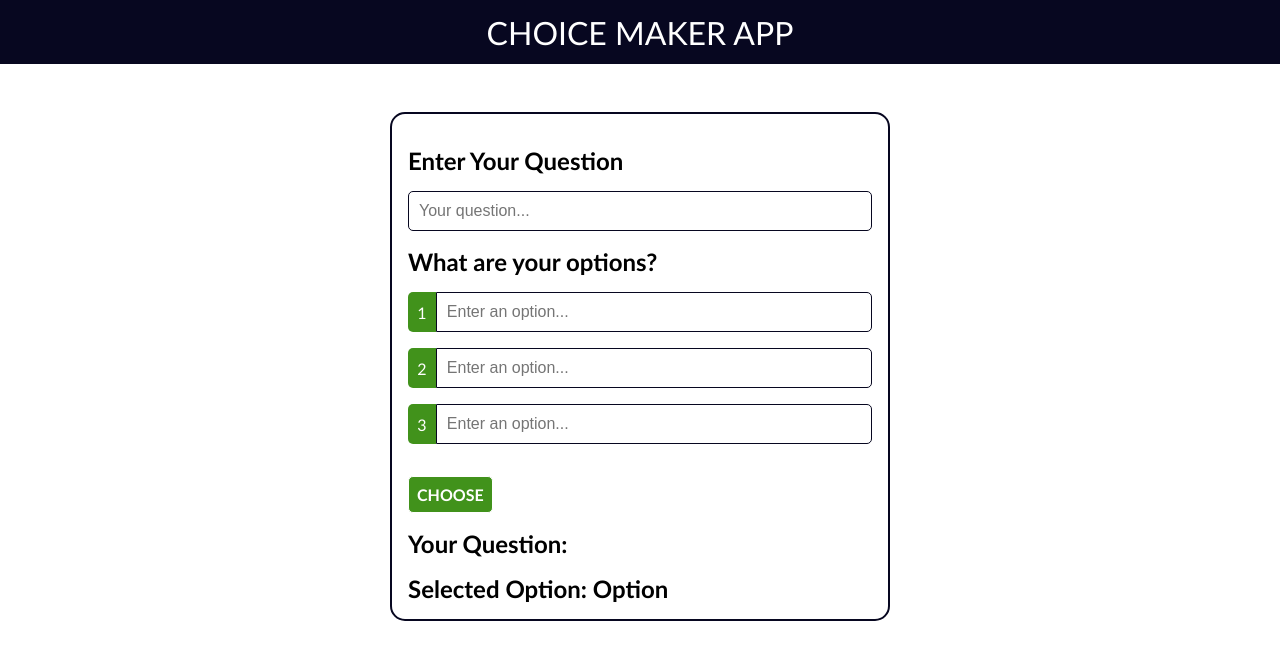
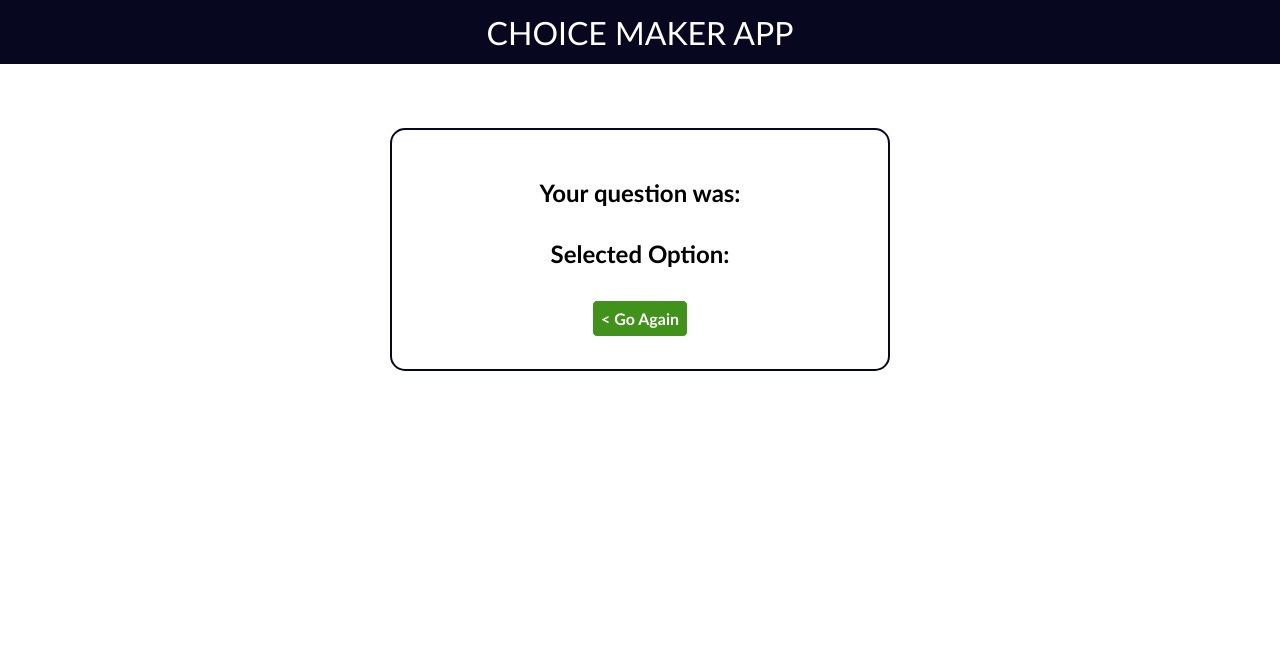
Before and after one commit to Chizycodes/Choice-Maker-App, a React (Create React App) app: page /displaychoice in a window 1280 px wide. Shown: the top 660 px of the page. Built offline with nearby package versions, Linux system fonts and the light colour scheme.

Commit message:
set routing

```diff
--- a/package.json
+++ b/package.json
@@ -8,6 +8,7 @@
     "@testing-library/user-event": "^12.1.10",
     "react": "^17.0.2",
     "react-dom": "^17.0.2",
+    "react-router-dom": "^5.3.0",
     "react-scripts": "4.0.3",
     "web-vitals": "^1.0.1"
   },
--- /dev/null
+++ b/src/App.js
@@ -0,0 +1,32 @@
+import { BrowserRouter as Router, Route } from 'react-router-dom';
+import DisplayChoice from './components/DisplayChoice';
+import Header from './components/Header';
+import ChoiceMaker from './components/ChoiceMaker';
+
+const App = ({question, randomAnswer}) => {
+
+    return (
+      <Router>
+        <Header />
+        <div className="container">
+          <Route
+            path="/"
+            exact
+            render={(props) => (
+              <>
+                <ChoiceMaker />
+              </>
+            )}
+          />
+          <Route
+          path="/displaychoice"
+          component= { ()=> (
+          <DisplayChoice question={question} answer={randomAnswer} />
+          )}
+          />
+        </div>
+      </Router>
+    );
+}
+
+export default App
--- a/src/components/ChoiceMaker.js
+++ b/src/components/ChoiceMaker.js
@@ -5,6 +5,7 @@ import TextField from "./TextField";
 const ChoiceMaker = () => {
   const [question, setQuestion] = useState("");
   const [options, setOptions] = useState([{ option1: "", option2: "", option3: "" }]);
+  const [randomAnswer, setRandomAnswer] = useState("");
 
   const handleChange = (e) => {
     const values = [...options];
@@ -12,27 +13,24 @@ const ChoiceMaker = () => {
     setOptions(values);
   };
 
-  const handleSubmit = (e) => {
+  const getRandomAnswer = (e) => {
     e.preventDefault();
-
-    let myQuestion = question;
-    console.log(myQuestion);
-
     let optionsArray = Object.values(options[0]);
     let realOptions = optionsArray.filter((item) => item !== "");
 
-    const random = Math.floor(Math.random() * realOptions.length);
+    const random = realOptions[Math.floor(Math.random() * realOptions.length)];
 
-    console.log(realOptions[random]);
+    setRandomAnswer(random);
+    return randomAnswer;
+  }
 
 
-    setQuestion("");
-    setOptions([{ option1: "", option2: "", option3: "" }]);
-  };
+  const addTextField = () => {
+
+  }
 
   return (
     <>
-      <form className="app-container" onSubmit={handleSubmit}>
       <div className="question-div">
         <h2>Enter Your Question</h2>
         <input
@@ -67,17 +65,20 @@ const ChoiceMaker = () => {
           handleChange={handleChange}
           inputName="option3"
         />
+
       </div>
 
       <div className="buttons">
+        <Button color="grey" text="+ Option" onClick={addTextField} />
+
+        <a href="/displaychoice">
           <Button
-            type="submit"
             color="rgb(65, 146, 27)"
             text="CHOOSE"
+            onClick={()=>getRandomAnswer}
           />
+        </a>
       </div>
-      </form>
-
     </>
   );
 };
--- a/src/components/DisplayChoice.js
+++ b/src/components/DisplayChoice.js
@@ -1,10 +1,25 @@
+import Button from './Button';
+
 const DisplayChoice = () => {
     return (
-      <>
-        <h2>Your Question: </h2>
-        <h2>Selected Option: <span>Option</span></h2>
+      <div className="choice-div">
+        <div>
+          <h2>Your question was:</h2>
+          <h1>{}</h1>
+        </div>
 
-      </>
+        <div>
+          <h2>Selected Option:</h2>
+          <h1>{}</h1>
+        </div>
+
+        <a href="/">
+          <Button
+            color="rgb(65, 146, 27)"
+            text="< Go Again"
+          />
+        </a>
+      </div>
     );
 }
 
--- a/src/index.css
+++ b/src/index.css
@@ -21,10 +21,10 @@ nav {
 .container {
     width: 90%;
     max-width: 500px;
-    margin: 3rem auto;
+    margin: 4rem auto;
     border: 2px solid rgb(7, 7, 32);
     border-radius: 15px;
-    padding: 1rem;
+    padding: 2rem 1rem;
     display: flex;
     flex-direction: column;
     justify-content: center;
@@ -98,3 +98,21 @@ h2 {
 .btn:hover {
     cursor: pointer;
 }
+
+.choice-div {
+    width: 100%;
+    display: flex;
+    flex-direction: column;
+    justify-content: center;
+    align-items: center;
+    text-align: center;
+}
+
+.choice-div h1 {
+    color:rgb(65, 146, 27);
+    margin-bottom: 1rem;
+}
+
+.choice-div a {
+    margin-top: 1rem;
+}
--- a/src/index.js
+++ b/src/index.js
@@ -1,19 +1,13 @@
 import React from 'react';
 import ReactDOM from 'react-dom';
 import './index.css';
-import DisplayChoice from './components/DisplayChoice';
-import Header from './components/Header';
-import ChoiceMaker from "./components/ChoiceMaker";
+import App from './App';
 
 
 
 ReactDOM.render(
   <React.StrictMode>
-    <Header />
-    <div className="container">
-      <ChoiceMaker />
-      <DisplayChoice />
-    </div>
+    <App/>
   </React.StrictMode>,
   document.getElementById("root")
 );
```
Also changed, not shown: 2 other files (tests, documents, lock files or other folders). Lines whose indentation alone changed are shown as unchanged.
